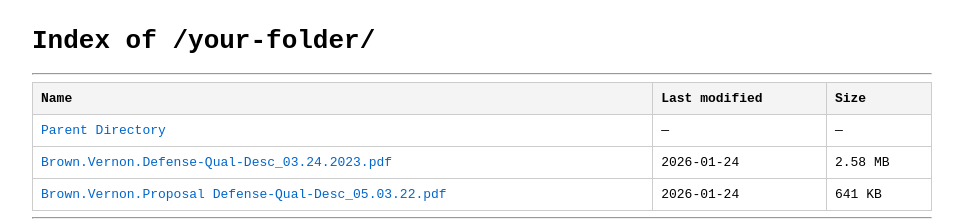
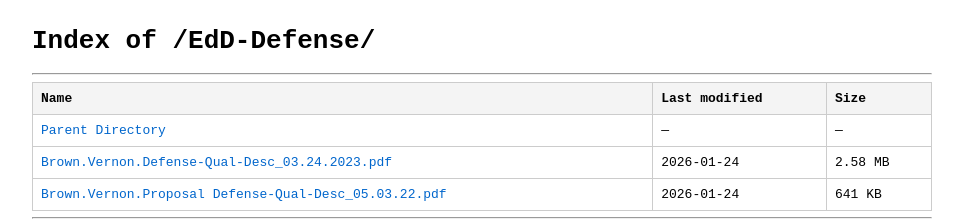
Before and after one commit to atidbit/atidbit.github.io, a Jekyll site: the page files/EdD-Defense/index.html, which Jekyll copies as it is, in a window 1280 px wide. Shown: the top 221 px of the page, without its empty margins (158-1121 px from the left). Built offline with Jekyll 4.4.1, drawn with Linux system fonts in a browser that asks for light colours.

Commit message:
Update index.html

```diff
--- a/files/EdD-Defense/index.html
+++ b/files/EdD-Defense/index.html
@@ -2,7 +2,7 @@
 <html lang="en">
 <head>
   <meta charset="UTF-8">
-  <title>Index of /your-folder/</title>
+  <title>Index of /EdD-Defense/</title>
   <style>
     body { font-family: monospace; max-width: 900px; margin: 2em auto; }
     table { border-collapse: collapse; width: 100%; }
@@ -13,7 +13,7 @@
   </style>
 </head>
 <body>
-  <h1>Index of /your-folder/</h1>
+  <h1>Index of /EdD-Defense/</h1>
   <hr>
   <table>
     <tr><th>Name</th><th>Last modified</th><th>Size</th></tr>
```
